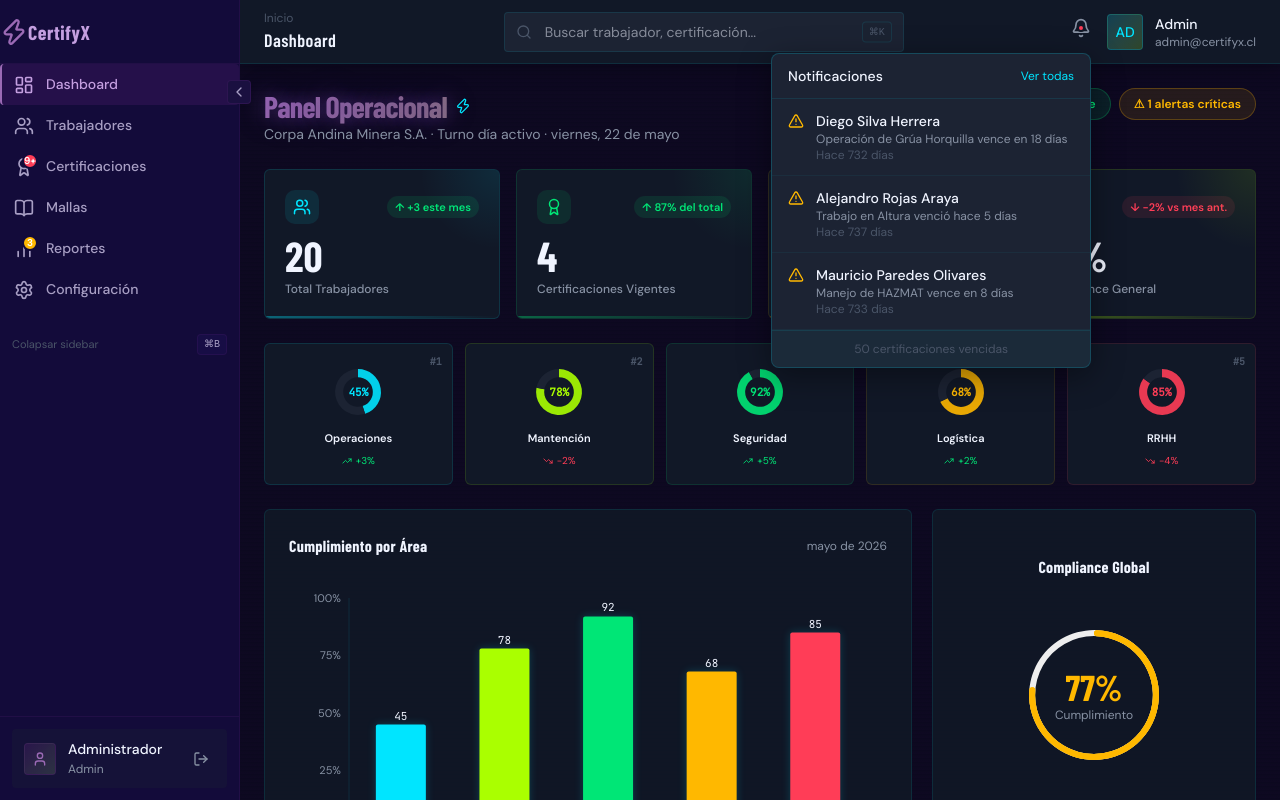
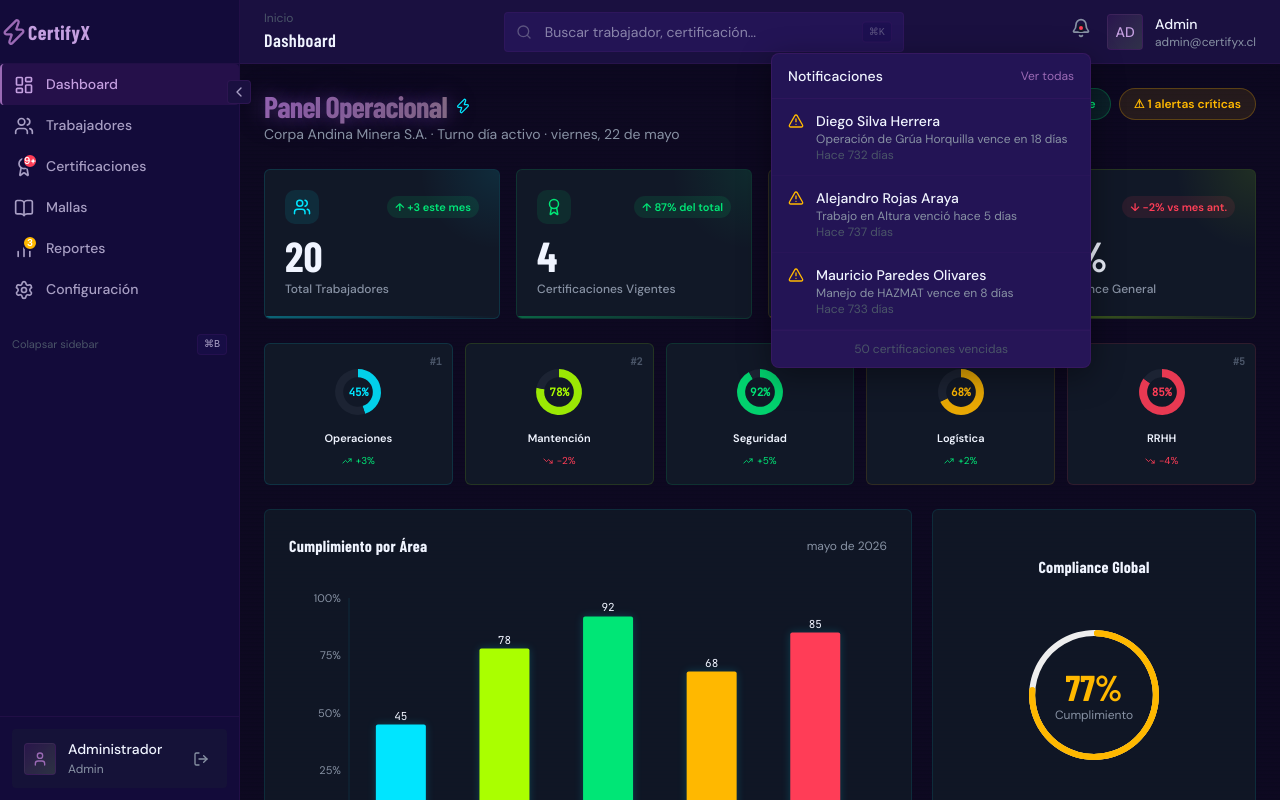
Before and after one commit to leandrodesignux-ux/Certify, a React (Vite) app: page /dashboard in a window 1280 px wide. Both pictures are taken after a click on the button 1081 px from the left and 28 px from the top of the page. Shown: the top 800 px of the page. Built offline with nearby package versions, Linux system fonts and the light colour scheme.

Commit message:
Topbar: apply brand palette - header, search, bell, dropdown, alert icons, avatar, breadcrumb

```diff
--- a/src/components/layout/Topbar.tsx
+++ b/src/components/layout/Topbar.tsx
@@ -31,9 +31,9 @@ function getAlertIcon(tipo: string) {
     case 'vencimiento':
       return <AlertTriangle className="w-4 h-4 text-[#FFB800]" />;
     case 'progreso':
-      return <CheckCircle className="w-4 h-4 text-[#00E676]" />;
+      return <CheckCircle className="w-4 h-4 text-[#729362]" />;
     default:
-      return <Clock className="w-4 h-4 text-[#00E5FF]" />;
+      return <Clock className="w-4 h-4 text-[#9b6ab5]" />;
   }
 }
 
@@ -90,9 +90,9 @@ export function Topbar({ pageTitle, breadcrumbs = [] }: TopbarProps) {
         left: isMobile ? '0px' : (sidebarCollapsed ? '64px' : '240px'),
         height: '64px',
         zIndex: 40,
-        backgroundColor: '#111827',
-        borderBottom: '1px solid rgba(0,229,255,0.1)',
-        boxShadow: '0 4px 20px rgba(0, 0, 0, 0.25)',
+        backgroundColor: '#1a1040',
+        borderBottom: '1px solid rgba(91,34,119,0.2)',
+        boxShadow: '0 4px 20px rgba(13,9,32,0.6)',
         display: 'flex',
         alignItems: 'center',
         justifyContent: 'space-between',
@@ -105,7 +105,7 @@ export function Topbar({ pageTitle, breadcrumbs = [] }: TopbarProps) {
         {/* Mobile Hamburger Button */}
         <button
           onClick={toggleMobileSidebar}
-          className="md:hidden p-2 text-[#8892A4] hover:text-[#F0F4FF] transition-colors rounded-md hover:bg-[rgba(0,229,255,0.1)]"
+          className="md:hidden p-2 text-[#8892A4] hover:text-[#F0F4FF] transition-colors rounded-md hover:bg-[rgba(91,34,119,0.15)]"
         >
           <Menu className="w-5 h-5" />
         </button>
@@ -117,7 +117,7 @@ export function Topbar({ pageTitle, breadcrumbs = [] }: TopbarProps) {
                 <span key={index} className="flex items-center">
                   {index > 0 && <ChevronRight className="w-3 h-3 mx-1.5" />}
                   {crumb.route ? (
-                    <button className="hover:text-[#00E5FF] transition-colors duration-150">
+                    <button className="hover:text-[#9b6ab5] transition-colors duration-150">
                       {crumb.label}
                     </button>
                   ) : (
@@ -142,7 +142,7 @@ export function Topbar({ pageTitle, breadcrumbs = [] }: TopbarProps) {
         }}
       >
         <div className="relative">
-          <Search className="absolute left-3 top-1/2 -translate-y-1/2 w-4 h-4 text-[#4A5568]" />
+          <Search className="absolute left-3 top-1/2 -translate-y-1/2 w-4 h-4 text-[#5c5480]" />
           <input
             id="global-search"
             type="text"
@@ -152,8 +152,8 @@ export function Topbar({ pageTitle, breadcrumbs = [] }: TopbarProps) {
             style={{
               width: '100%',
               height: '40px',
-              backgroundColor: '#1C2333',
-              border: '1px solid rgba(0,229,255,0.1)',
+              backgroundColor: '#231455',
+              border: '1px solid rgba(91,34,119,0.2)',
               borderRadius: '4px',
               paddingLeft: '40px',
               paddingRight: searchFocused ? '16px' : '60px',
@@ -161,7 +161,7 @@ export function Topbar({ pageTitle, breadcrumbs = [] }: TopbarProps) {
               color: '#F0F4FF',
               outline: 'none',
               transition: 'all 0.2s ease',
-              boxShadow: searchFocused ? '0 0 0 2px rgba(0,229,255,0.2)' : 'none',
+              boxShadow: searchFocused ? '0 0 0 2px rgba(91,34,119,0.4)' : 'none',
             }}
           />
           {/* Keyboard shortcut hint */}
@@ -173,12 +173,12 @@ export function Topbar({ pageTitle, breadcrumbs = [] }: TopbarProps) {
                 top: '50%',
                 transform: 'translateY(-50%)',
                 padding: '2px 6px',
-                backgroundColor: 'rgba(28,35,51,0.8)',
+                backgroundColor: 'rgba(28,16,80,0.8)',
                 borderRadius: '4px',
                 fontSize: '10px',
-                color: '#4A5568',
+                color: '#5c5480',
                 fontFamily: 'monospace',
-                border: '1px solid rgba(0,229,255,0.1)',
+                border: '1px solid rgba(91,34,119,0.2)',
               }}
             >
               ⌘K
@@ -193,7 +193,7 @@ export function Topbar({ pageTitle, breadcrumbs = [] }: TopbarProps) {
         <div className="relative" ref={notificationsRef}>
           <button
             onClick={() => setNotificationsOpen(!notificationsOpen)}
-            className="relative p-2 text-[#8892A4] hover:text-[#F0F4FF] transition-colors duration-150 rounded-md hover:bg-[rgba(0,229,255,0.1)]"
+            className="relative p-2 text-[#8892A4] hover:text-[#F0F4FF] transition-colors duration-150 rounded-md hover:bg-[rgba(91,34,119,0.15)]"
           >
             <Bell className="w-5 h-5" />
             {hasExpiredCerts && (
@@ -225,8 +225,8 @@ export function Topbar({ pageTitle, breadcrumbs = [] }: TopbarProps) {
                   top: 'calc(100% + 8px)',
                   right: 0,
                   width: '320px',
-                  backgroundColor: '#1C2333',
-                  border: '1px solid rgba(0,229,255,0.2)',
+                  backgroundColor: '#231455',
+                  border: '1px solid rgba(91,34,119,0.35)',
                   borderRadius: '8px',
                   boxShadow: '0 8px 32px rgba(0,0,0,0.4)',
                   zIndex: 50,
@@ -237,7 +237,7 @@ export function Topbar({ pageTitle, breadcrumbs = [] }: TopbarProps) {
                 <div
                   style={{
                     padding: '12px 16px',
-                    borderBottom: '1px solid rgba(0,229,255,0.1)',
+                    borderBottom: '1px solid rgba(91,34,119,0.2)',
                     display: 'flex',
                     alignItems: 'center',
                     justifyContent: 'space-between',
@@ -246,7 +246,7 @@ export function Topbar({ pageTitle, breadcrumbs = [] }: TopbarProps) {
                   <span className="font-medium text-[#F0F4FF] text-sm">Notificaciones</span>
                   <button
                     onClick={() => setNotificationsOpen(false)}
-                    className="text-xs text-[#00E5FF] hover:underline"
+                    className="text-xs text-[#9b6ab5] hover:underline"
                   >
                     Ver todas
                   </button>
@@ -259,14 +259,14 @@ export function Topbar({ pageTitle, breadcrumbs = [] }: TopbarProps) {
                       key={alert.id}
                       style={{
                         padding: '12px 16px',
-                        borderBottom: '1px solid rgba(0,229,255,0.05)',
+                        borderBottom: '1px solid rgba(91,34,119,0.1)',
                         display: 'flex',
                         gap: '12px',
                         cursor: 'pointer',
                         transition: 'background-color 0.15s',
                       }}
                       onMouseEnter={(e) => {
-                        e.currentTarget.style.backgroundColor = 'rgba(0,229,255,0.05)';
+                        e.currentTarget.style.backgroundColor = 'rgba(91,34,119,0.1)';
                       }}
                       onMouseLeave={(e) => {
                         e.currentTarget.style.backgroundColor = 'transparent';
@@ -294,8 +294,8 @@ export function Topbar({ pageTitle, breadcrumbs = [] }: TopbarProps) {
                 <div
                   style={{
                     padding: '10px 16px',
-                    borderTop: '1px solid rgba(0,229,255,0.1)',
-                    backgroundColor: 'rgba(0,229,255,0.03)',
+                    borderTop: '1px solid rgba(91,34,119,0.15)',
+                    backgroundColor: 'rgba(91,34,119,0.06)',
                   }}
                 >
                   <p className="text-xs text-center text-[#4A5568]">
@@ -311,8 +311,8 @@ export function Topbar({ pageTitle, breadcrumbs = [] }: TopbarProps) {
 
         {/* Avatar */}
         <div className="flex items-center gap-3">
-          <div className="w-9 h-9 rounded-sm bg-gradient-to-br from-[#00E5FF]/20 to-[#AAFF00]/20 border border-[rgba(0,229,255,0.2)] flex items-center justify-center">
-            <span className="text-sm font-medium text-[#00E5FF]">AD</span>
+          <div className="w-9 h-9 rounded-sm bg-gradient-to-br from-[#5b2277]/25 to-[#729362]/25 border border-[rgba(91,34,119,0.35)] flex items-center justify-center">
+            <span className="text-sm font-medium text-[#c49fe0]">AD</span>
           </div>
           <div className="hidden md:block">
             <p className="text-sm font-medium text-[#F0F4FF]">Admin</p>
```
